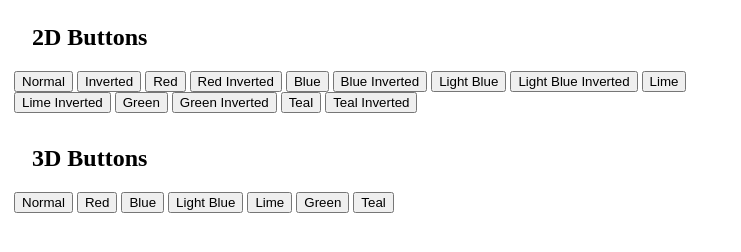
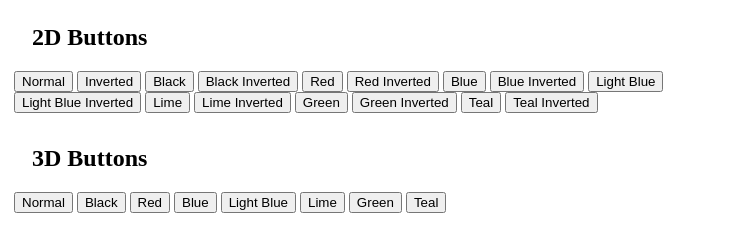
Before and after one commit to tgpholly/cssStuff, a plain HTML site: page testPage/index.html in a window 1280 px wide. Shown: the part 44-296 px from the top of the page, without its empty margins (0-741 px from the left). Drawn offline with Linux system fonts and the light colour scheme.

Commit message:
Add black buttons

```diff
--- /dev/null
+++ b/base/buttons/2d/black.css
@@ -0,0 +1,24 @@
+.cssStuff .Container .Button-Black {
+    font-weight: bold;
+    font-size: 14px;
+    padding: 6 16;
+    border-radius: 4.20px;
+    transition: all 0.15s, padding 0s, font-size 0s, font-weight 0s, margin 0s;
+    cursor: pointer;
+    margin-bottom: 5px;
+    background-color: black;
+    color: white;
+    border: 3px solid black;
+}
+
+.cssStuff .Container .Button-Black:hover {
+    background-color: rgb(48, 48, 48);
+    border: 3px solid rgb(48, 48, 48);
+    color: white;
+}
+
+.cssStuff .Container .Button-Black:active {
+    background: rgb(73, 73, 73);
+    border: 3px solid rgb(73, 73, 73);
+    color: white;
+}
--- /dev/null
+++ b/base/buttons/2d/blue-inverted copy.css
@@ -0,0 +1,17 @@
+.cssStuff .Container .Button-Black-Inverted {
+    color: black;
+    background-color: transparent;
+    border: 3px solid black;
+}
+
+.cssStuff .Container .Button-Black-Inverted:hover {
+    background-color: black;
+    border: 3px solid black;
+    color: white;
+}
+
+.cssStuff .Container .Button-Black-Inverted:active {
+    background: rgb(73, 73, 73);
+    border: 3px solid rgb(73, 73, 73);
+    color: white;
+}
--- /dev/null
+++ b/base/buttons/3d/black.css
@@ -0,0 +1,19 @@
+.cssStuff .Container .Button3D-Black {
+    background-color: black;
+    color: white;
+    border: 3px solid black;
+    box-shadow: 0 5px rgb(24, 24, 24);
+}
+
+.cssStuff .Container .Button3D-Black:hover {
+    background-color: rgb(48, 48, 48);
+    border: 3px solid rgb(48, 48, 48);
+    box-shadow: 0 5px rgb(68, 68, 68);
+}
+
+.cssStuff .Container .Button3D-Black:active {
+    background: rgb(73, 73, 73);
+    border: 3px solid rgb(73, 73, 73);
+    box-shadow: 0 1px rgb(100, 100, 100);
+    transform: translateY(4px);
+}
--- a/testPage/index.html
+++ b/testPage/index.html
@@ -19,6 +19,8 @@
                     <h2 style="position:relative;left:18px;">2D Buttons</h2>
                     <button class="Button">Normal</button>
                     <button class="Button Button-Inverted">Inverted</button>
+                    <button class="Button Button-Black">Black</button>
+                    <button class="Button Button-Black-Inverted">Black Inverted</button>
                     <button class="Button Button-Red">Red</button>
                     <button class="Button Button-Red-Inverted">Red Inverted</button>
                     <button class="Button Button-Blue">Blue</button>
@@ -36,6 +38,7 @@
                 <div style="padding:6px;width:60%;">
                     <h2 style="position:relative;left:18px;">3D Buttons</h2>
                     <button class="Button3D">Normal</button>
+                    <button class="Button3D Button3D-Black">Black</button>
                     <button class="Button3D Button3D-Red">Red</button>
                     <button class="Button3D Button3D-Blue">Blue</button>
                     <button class="Button3D Button3D-LightBlue">Light Blue</button>
```
